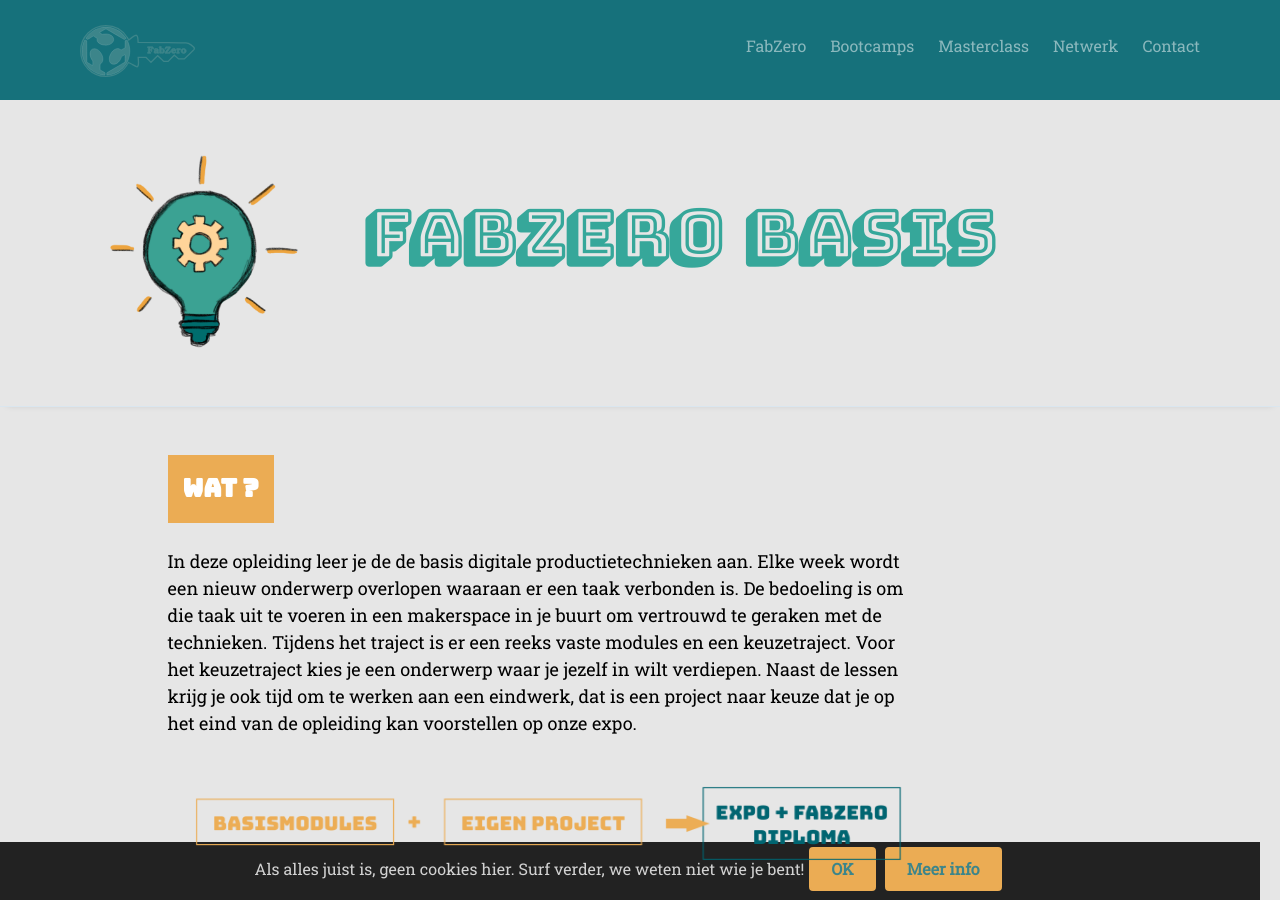
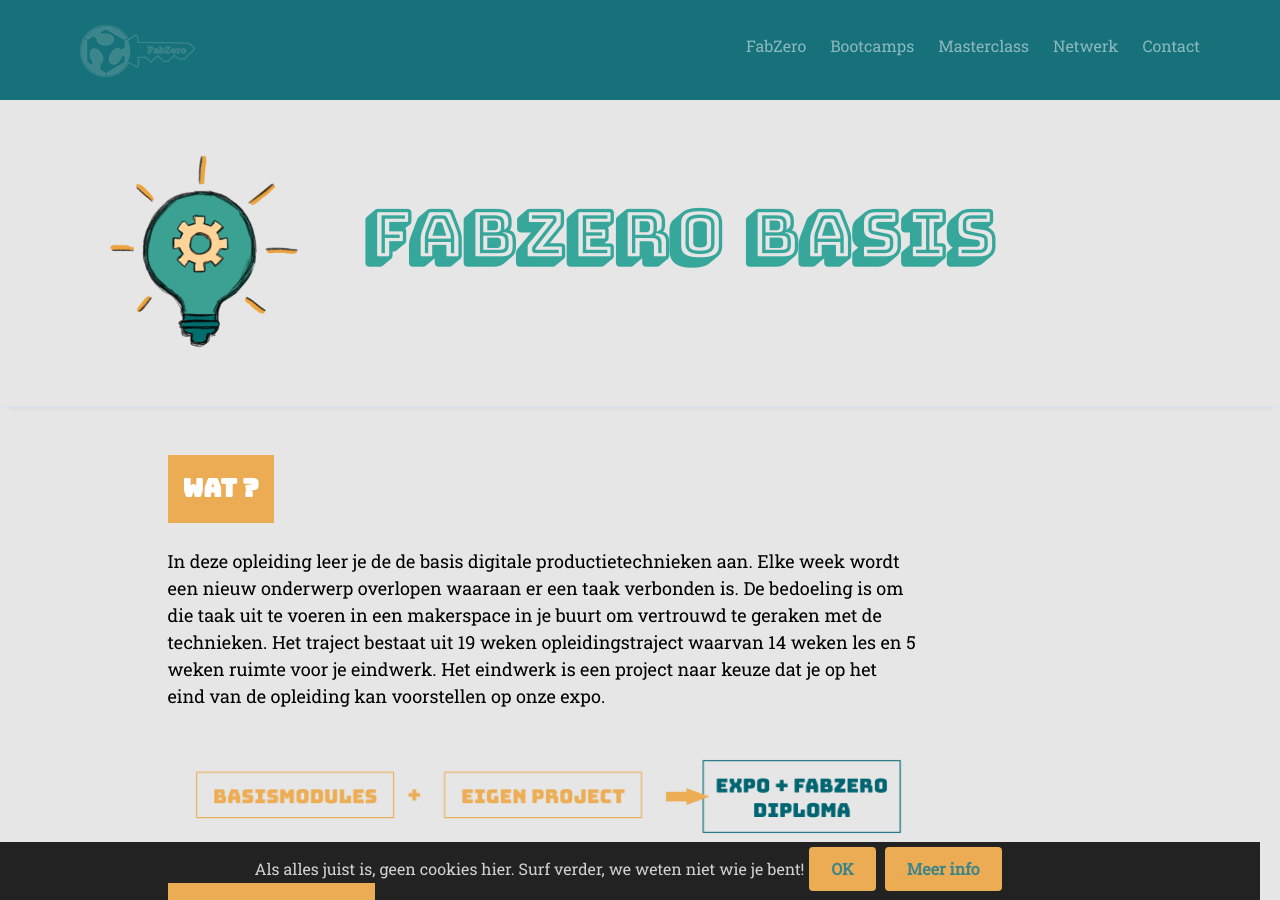
Before and after one commit to IngegnoMakerSpace/inclusievekets, a Jekyll site: the page built from _pages/fabzerobasis.html, in a window 1280 px wide and 900 px high. Built offline with Jekyll 4.4.1, drawn with Linux system fonts in a browser that asks for light colours; nearby versions of some CDN libraries; some web fonts are replaced.

Commit message:
Update fabzerobasis.html

```diff
--- a/_pages/fabzerobasis.html
+++ b/_pages/fabzerobasis.html
@@ -42,7 +42,7 @@
             <div class="col-md-8 col-md-offset-1 text-left">
                 <div class="fh5co-heading3">
                     <h3>Wat ?</h3>
-                    <p>In deze opleiding leer je de de basis digitale productietechnieken aan. Elke week wordt een nieuw onderwerp overlopen waaraan er een taak verbonden is. De bedoeling is om die taak uit te voeren in een makerspace in je buurt om vertrouwd te geraken met de technieken. Tijdens het traject is er een reeks vaste modules en een keuzetraject. Voor het keuzetraject kies je een onderwerp waar je jezelf in wilt verdiepen. Naast de lessen krijg je ook tijd om te werken aan een eindwerk, dat is een project naar keuze dat je op het eind van de opleiding kan voorstellen op onze expo. </p>
+                    <p>In deze opleiding leer je de de basis digitale productietechnieken aan. Elke week wordt een nieuw onderwerp overlopen waaraan er een taak verbonden is. De bedoeling is om die taak uit te voeren in een makerspace in je buurt om vertrouwd te geraken met de technieken. Het traject bestaat uit 19 weken opleidingstraject waarvan 14 weken les en 5 weken ruimte voor je eindwerk. Het eindwerk is een project naar keuze dat je op het eind van de opleiding kan voorstellen op onze expo. </p>
                     <p><img src="{{site.baseurl}}/assets/images/main/traject basis_sm.png" style="max-width:100%; height:auto"></p>
                     <h3>Voorkennis</h3>
                     <p>Voor het traject FabZero makers is er geen specifieke voorkennis nodig, basis computer en digitale vaardigheden zijn wel vereist. Hieronder vallen:
```
